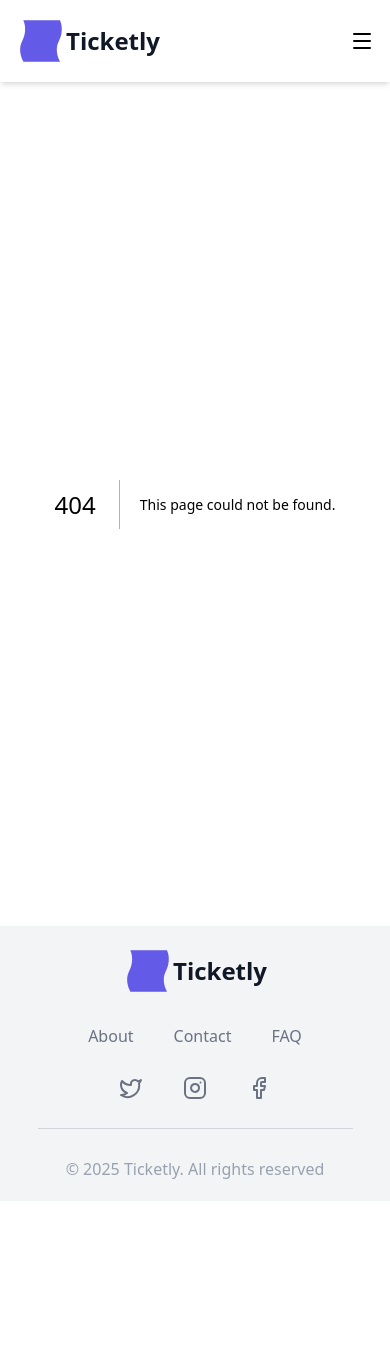
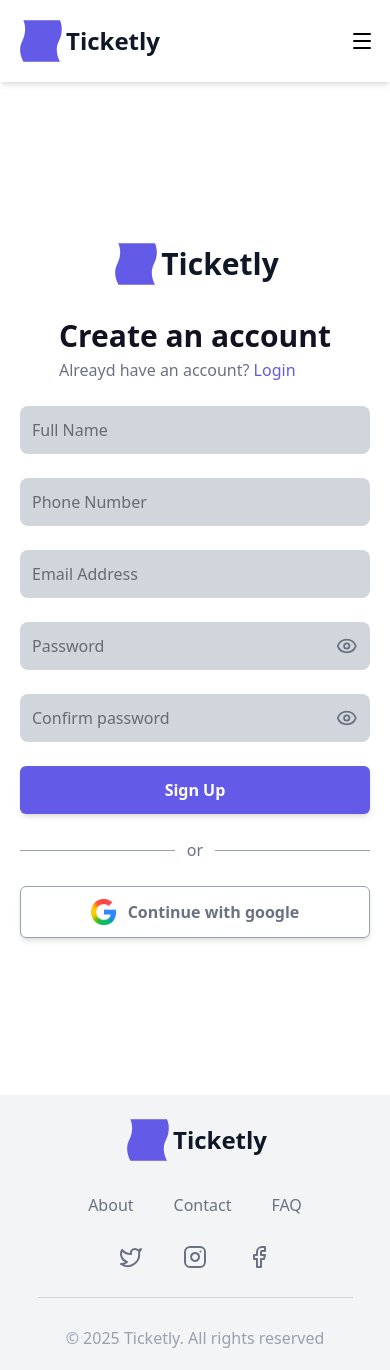
Before and after one commit to DOSSA-HASAN/Ticketly, a Next.js app in the folder frontend/: page /auth/signup in a window 390 px wide. Before the commit this address had no page. Before the commit the page ends 1201 px from the top, so only its background shows below. Built offline with nearby package versions, Linux system fonts and the light colour scheme.

Commit message:
Added register page + responsive

```diff
--- a/frontend/app/auth/login/page.tsx
+++ b/frontend/app/auth/login/page.tsx
@@ -6,7 +6,7 @@
     return (
         <section className='w-full h-[90vh]'>
             <div className='w-full max-w-[1440px] flex justify-between items-center p-5 lg:-20 h-full'>
-                <div className='hidden lg:flex w-[45%] relative h-full'>
+                <div className='hidden lg:flex w-[45%] relative h-[90%]'>
                     <Image className='rounded-md' src={'/auth-image.png'} fill priority alt='Image of people purchasing tickets' />
                 </div>
                 <form className='flex flex-col justify-center items-center w-full lg:w-[calc(100%-45%)] space-y-6'>
--- /dev/null
+++ b/frontend/app/auth/signup/page.tsx
@@ -0,0 +1,57 @@
+'use client'
+import { EyeClosed, EyeIcon } from 'lucide-react'
+import Image from 'next/image'
+import Link from 'next/link'
+import React, { useState } from 'react'
+
+function Signup() {
+
+    const [showPassword, setshowPassword] = useState<boolean>(false)
+
+    return (
+        <section className='w-full h-[120vh] overflow-hidden'>
+            <div className='w-full max-w-[1440px] flex justify-between items-center p-5 lg:-20 h-full'>
+                <div className='hidden lg:flex w-[45%] relative h-[70%]'>
+                    <Image className='rounded-md' src={'/register-image.png'} fill priority alt='Image of people purchasing tickets' />
+                </div>
+                <form className='flex flex-col justify-center items-center w-full lg:w-[calc(100%-45%)] space-y-6'>
+                    <div className='flex justify-center items-center'>
+                        <svg className='w-[50px]' fill="none" viewBox="0 0 48 48" xmlns="http://www.w3.org/2000/svg">
+                            <path d="M42.4379 44C42.4379 44 36.0744 33.9038 41.1692 24C46.8624 12.9336 42.2078 4 42.2078 4L7.01134 4C7.01134 4 11.6577 12.932 5.96912 23.9969C0.876273 33.9029 7.27094 44 7.27094 44L42.4379 44Z" fill="#635ae7"></path>
+                        </svg>
+                        <Link href={'/'} className='font-bold text-3xl text-gray-900'>Ticketly</Link>
+                    </div>
+                    <div>
+                        <h2 className='text-dark font-bold text-[30px]'>Create an account</h2>
+                        <p className='text-gray-500'>Alreayd have an account? <Link href={'/auth/login'} className='text-purple'>Login</Link></p>
+                    </div>
+                    <input type="text" placeholder='Full Name' className='p-3 focus:outline-none w-full lg:w-1/2 bg-gray-300 rounded-lg' />
+                    <input type="tel" placeholder='Phone Number' className='p-3 focus:outline-none w-full lg:w-1/2 bg-gray-300 rounded-lg' />
+                    <input type="email" placeholder='Email Address' className='p-3 focus:outline-none w-full lg:w-1/2 bg-gray-300 rounded-lg' />
+                    <div className='flex justify-between items-center w-full lg:w-1/2 bg-gray-300 rounded-lg'>
+                        <input type={showPassword ? "text" : "password"} placeholder='Password' className='w-full p-3 focus:outline-none' />
+                        {
+                            showPassword ? <EyeClosed onClick={() => setshowPassword(!showPassword)} className='text-gray-500 mr-3' /> : <EyeIcon onClick={() => setshowPassword(!showPassword)} className='text-gray-500 mr-3' />
+                        }
+                    </div>
+                    <div className='flex justify-between items-center w-full lg:w-1/2 bg-gray-300 rounded-lg'>
+                        <input type={showPassword ? "text" : "password"} placeholder='Confirm password' className='w-full p-3 focus:outline-none' />
+                        {
+                            showPassword ? <EyeClosed onClick={() => setshowPassword(!showPassword)} className='text-gray-500 mr-3' /> : <EyeIcon onClick={() => setshowPassword(!showPassword)} className='text-gray-500 mr-3' />
+                        }
+                    </div>
+
+                    <button className='w-full lg:w-1/2 bg-purple rounded-md text-white font-semibold p-3 hover:cursor-pointer shadow-md'>Sign Up</button>
+                    <div className='flex justify-center items-center w-full lg:w-1/2 text-gray-500 space-x-3'>
+                        <div className='w-1/2 h-[1px] bg-gray-400'></div>
+                        <p>or</p>
+                        <div className='w-1/2 h-[1px] bg-gray-400'></div>
+                    </div>
+                    <button className='flex justify-center items-center w-full lg:w-1/2 bg-white rounded-md text-gray-500 shadow-md border-1 border-gray-400 font-semibold p-3 hover:cursor-pointer'><Image src={'/google_logo.png'} width={25} height={25} alt='Google logo' priority className='mr-3' />Continue with google</button>
+                </form>
+            </div>
+        </section>
+    )
+}
+
+export default Signup
```
Also changed, not shown: frontend/public/register-image.png (added).
